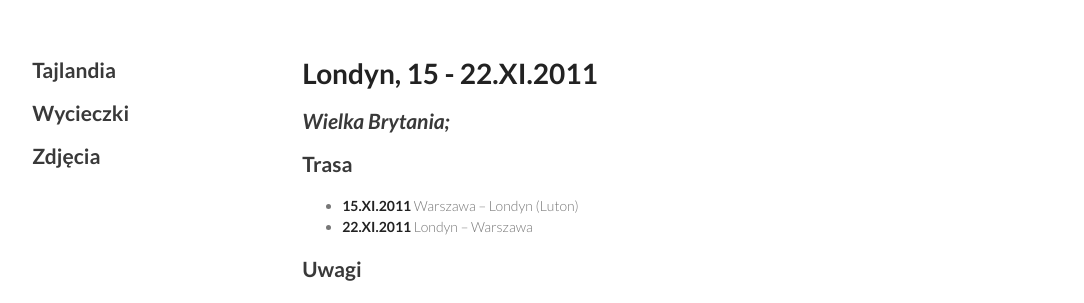
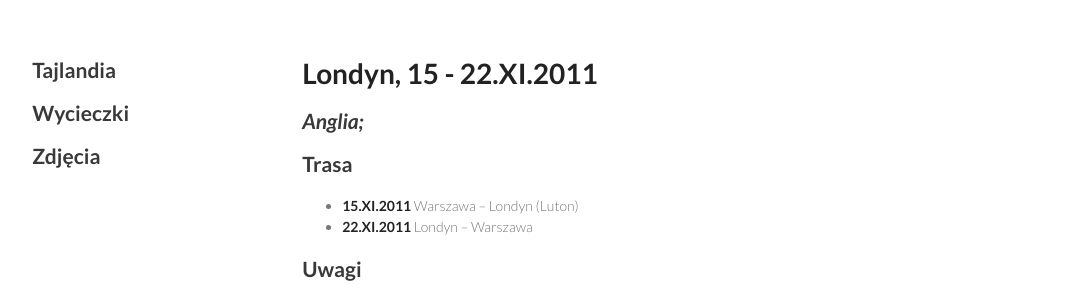
Before and after one commit to cobyl/cobyl.github.io, a Jekyll site: the page built from _posts/2011-11-22-Londyn.md, in a window 1280 px wide. Shown: the top 303 px of the page, without its empty margins (84-1168 px from the left). Built offline with Jekyll 4.4.1, drawn with Linux system fonts in a browser that asks for light colours; Markdown is read by kramdown in place of the engine named in the settings.

Commit message:
Update 2011-11-22-Londyn.md

```diff
--- a/_posts/2011-11-22-Londyn.md
+++ b/_posts/2011-11-22-Londyn.md
@@ -2,7 +2,7 @@
 layout: default
 title: Londyn, 15 - 22.XI.2011
 category: Wycieczki
-tags: [Wielka Brytania]
+tags: [Anglia]
 ---
 
 Trasa
```
